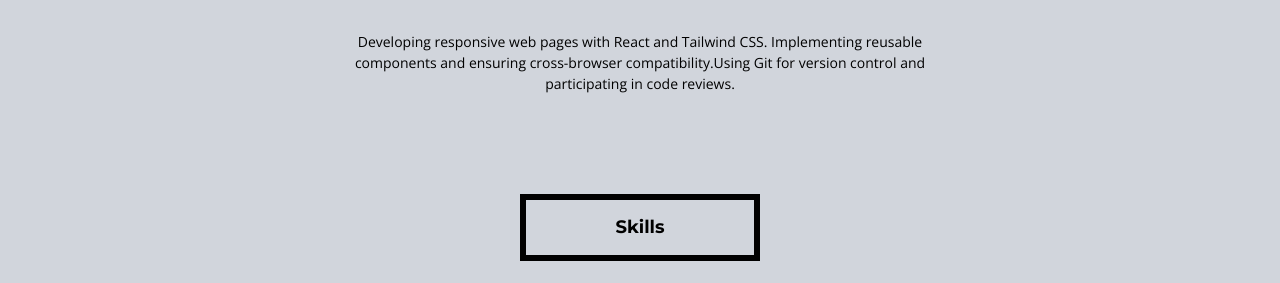
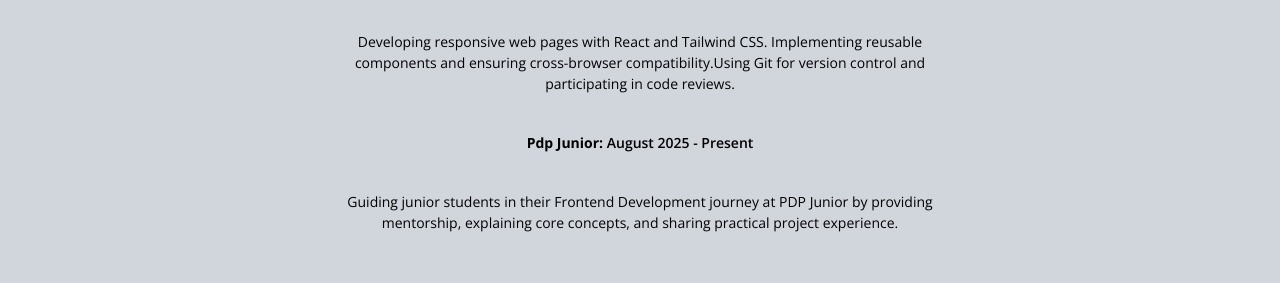
Before and after one commit to jasurbek-dev-code/portfolio, a React (Vite) app: page / in a window 1280 px wide. Shown: the part 1540-1823 px from the top of the page. Built offline with nearby package versions, Linux system fonts and the light colour scheme.

Commit message:
experience added

```diff
--- a/src/pages/home/home.tsx
+++ b/src/pages/home/home.tsx
@@ -167,17 +167,23 @@
             <h1 className="font-montserrat text-[18px] font-bold">
               Experience
             </h1>
-
           </div>
           <p className="font-open-sans mt-[38px] text-center text-[14px] font-bold">
-            Tenchnocorp:{" "}
-            <span className="font-[600]">July 2025 - Present</span>
+            Tenchnocorp: <span className="font-[600]">July 2025 - Present</span>
           </p>
           <p className="font-open-sans mt-[38px] text-center text-[14px] font-light">
             Developing responsive web pages with React and Tailwind CSS.
             Implementing reusable components and ensuring cross-browser
             compatibility.Using Git for version control and participating in
             code reviews.
+          </p>
+          <p className="font-open-sans mt-[38px] text-center text-[14px] font-bold">
+            Pdp Junior: <span className="font-[600]">August 2025 - Present</span>
+          </p>
+          <p className="font-open-sans mt-[38px] text-center text-[14px] font-light">
+            Guiding junior students in their Frontend Development journey at PDP
+            Junior by providing mentorship, explaining core concepts, and
+            sharing practical project experience.
           </p>
         </div>
         <div className="mt-[100px] flex flex-col items-center px-[20px]">
```
